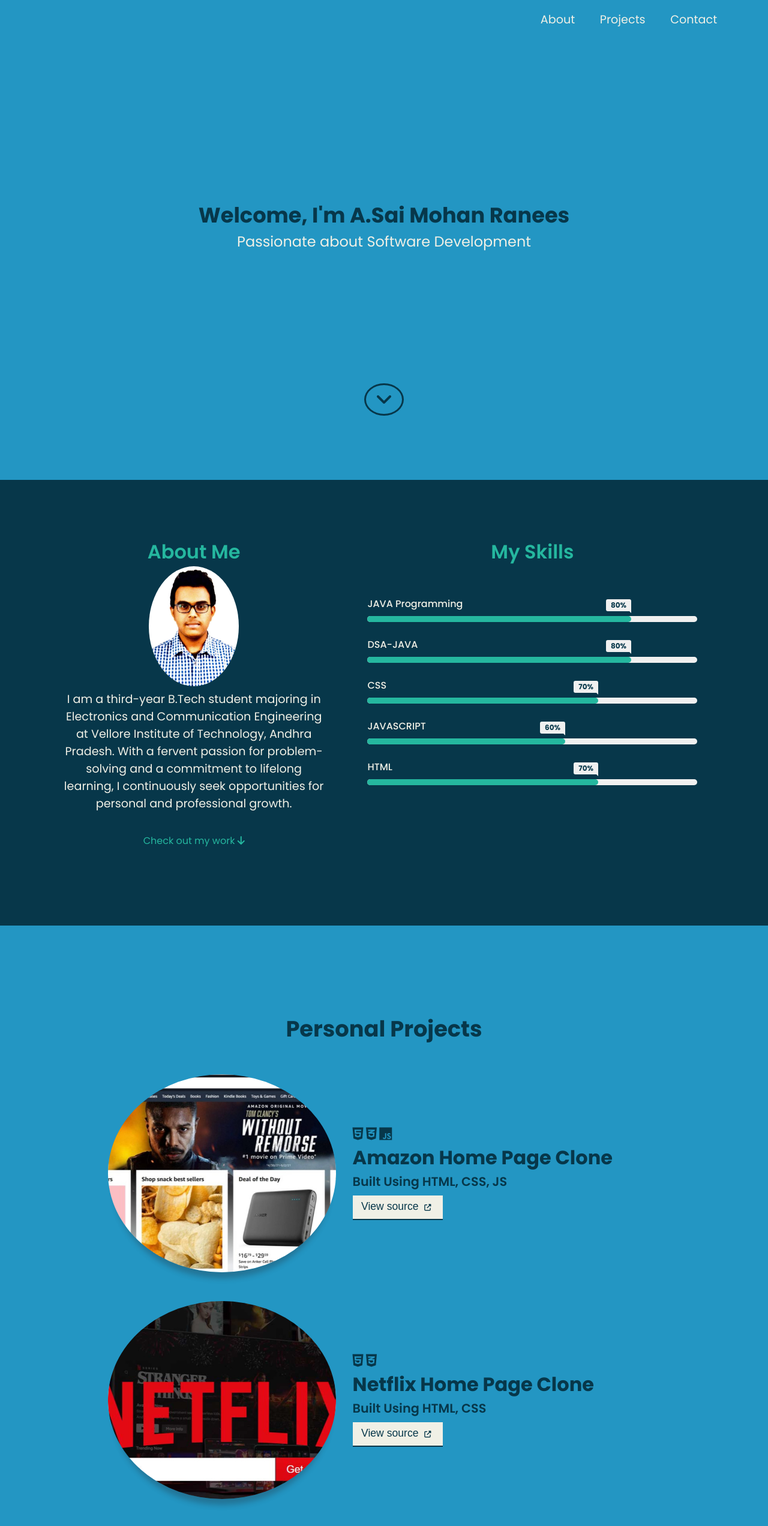
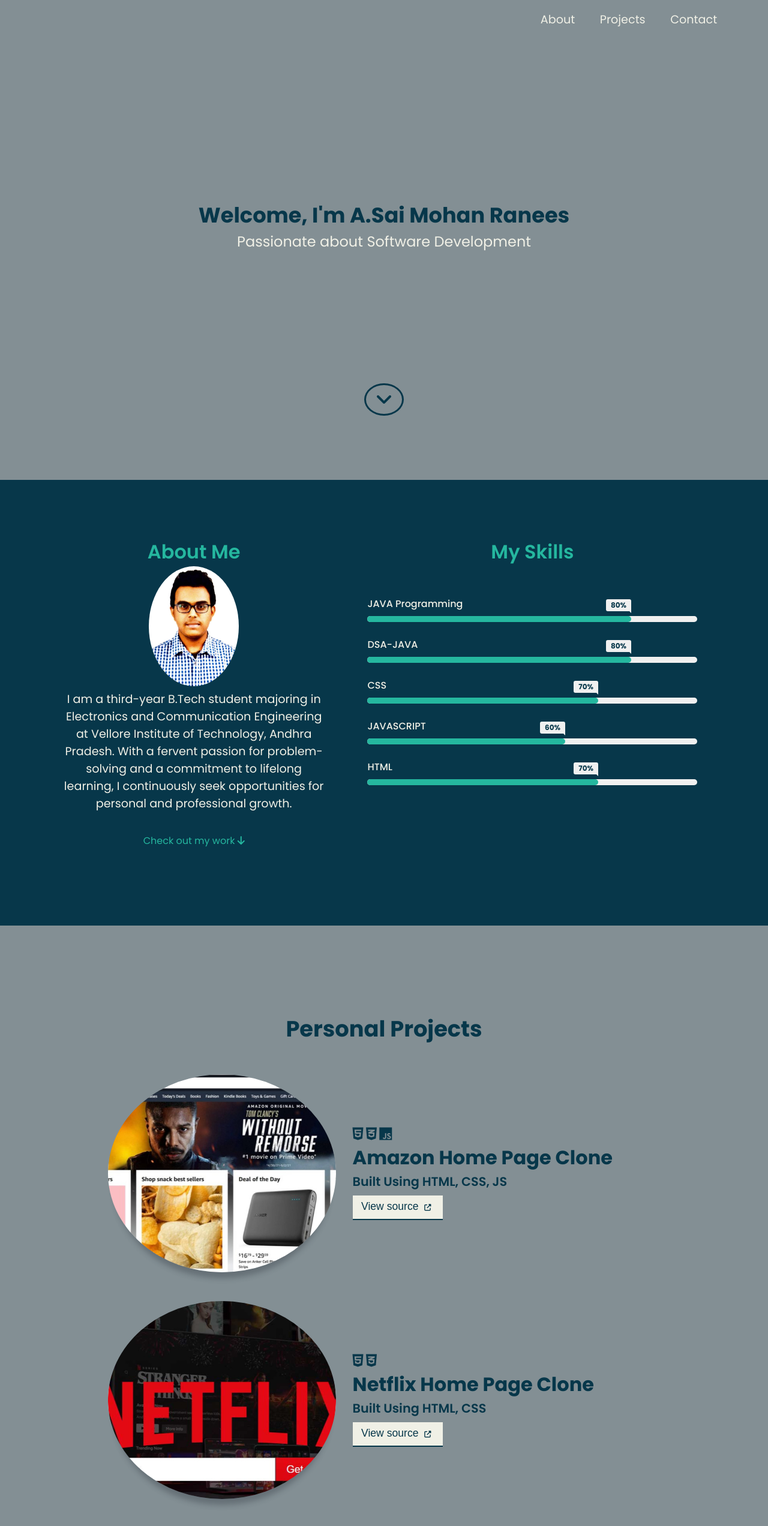
Before and after one commit to SaiRanees/Personal-Portfolio, a plain HTML site: page index.html in a window 1280 px wide. Shown: the top 2544 px of the page at 60% size. Drawn offline with nearby package versions, Linux system fonts and the light colour scheme.

Commit message:
Update style.css

```diff
--- a/style.css
+++ b/style.css
@@ -11,7 +11,7 @@ body {
 }
 
 header {
-  background-color: #2396c3;
+  background-color: #838f94;
   height: 100vh;
 }
 
@@ -305,7 +305,7 @@ header {
 /* Portfolio */
 
 .portfolio {
-  background: #2396c3;
+  background: #838f94;
   padding: 6rem 0;
 }
 
```
